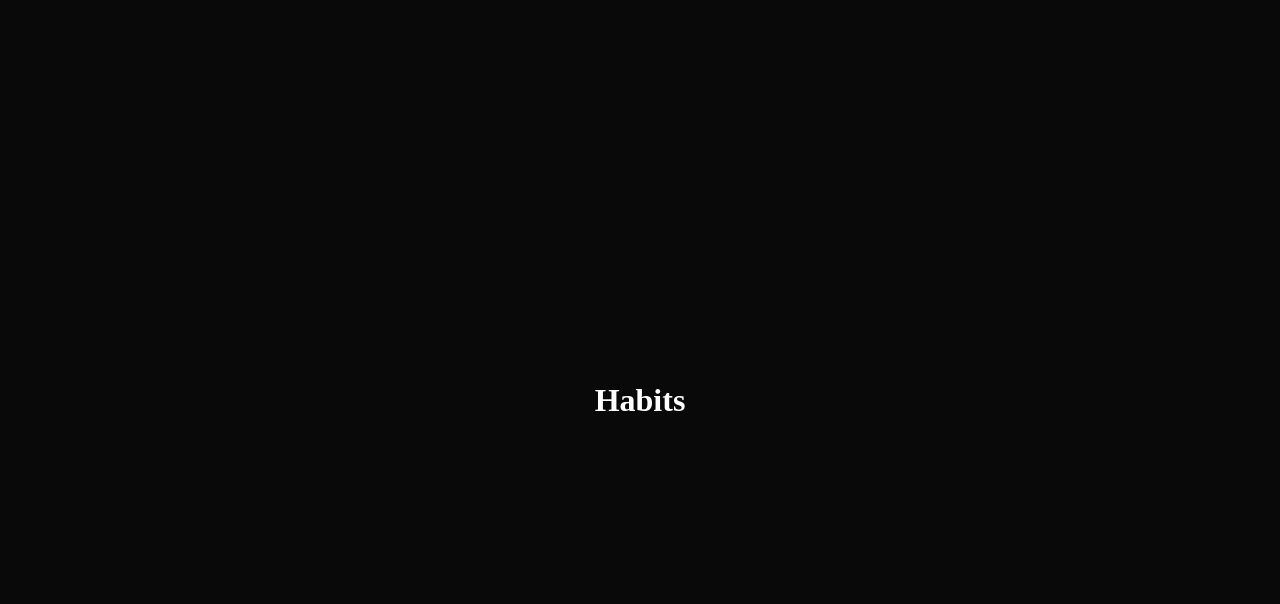
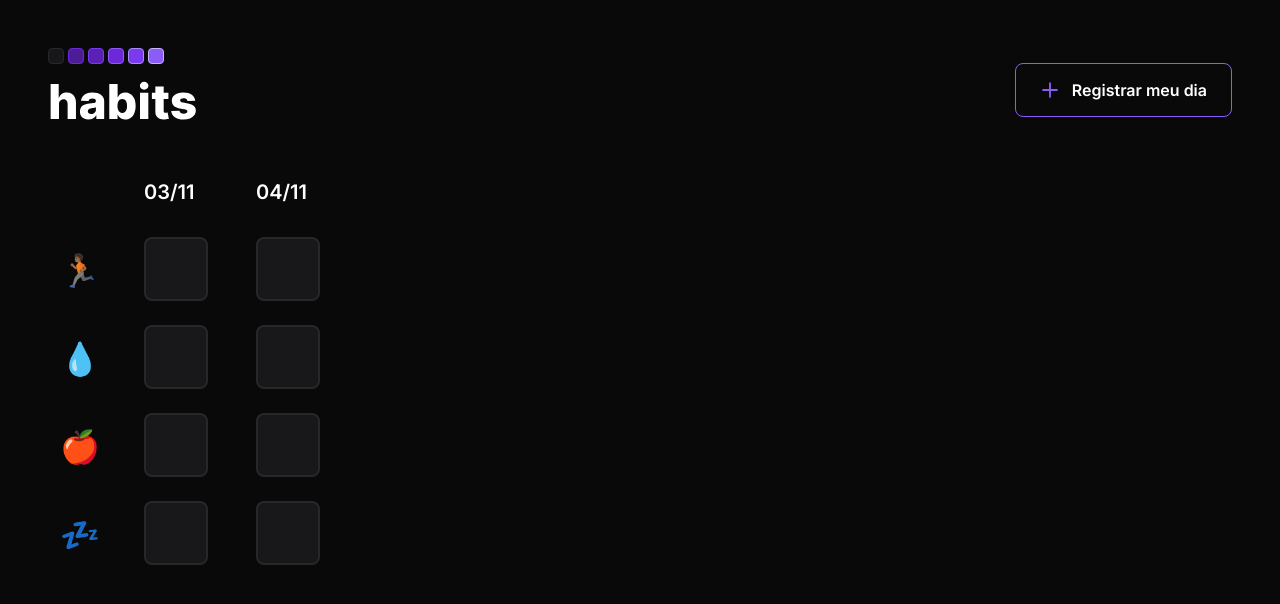
Before and after one commit to FrancoEdu/NLW-Setup, a plain HTML site: page index.html in a window 1280 px wide. Drawn offline with Linux system fonts and the light colour scheme.

Commit message:
Created button and checkbox with styles

```diff
--- a/index.html
+++ b/index.html
@@ -1,13 +1,45 @@
 <!DOCTYPE html>
 <html lang="en">
 <head>
+    <link rel="preconnect" href="https://fonts.googleapis.com">
+    <link rel="preconnect" href="https://fonts.gstatic.com" crossorigin>
+    <link href="https://fonts.googleapis.com/css2?family=Inter:wght@600&display=swap" rel="stylesheet">
+
     <meta charset="UTF-8">
     <meta http-equiv="X-UA-Compatible" content="IE=edge">
     <meta name="viewport" content="width=device-width, initial-scale=1.0">
+
     <link rel="stylesheet" href="style.css">
     <title>Habits</title>
 </head>
 <body>
-    <h1>Habits</h1>
+    <header>
+        <img src="./assets/logo.svg" alt="Logo amrca do aplicativo Habits">
+        <button id="registerDay"><img src="./assets/plus.svg" alt="Icone sinal de + roxo">Registrar meu dia</button>
+    </header>
+    <form id="form-habits">
+        <div class="habits">
+            <div class="habit">🏃🏾</div>
+            <div class="habit">💧</div>
+            <div class="habit">🍎</div>
+            <div class="habit">💤</div>
+        </div>
+        <div class="days">
+            <div class="day">
+                <div>03/11</div>
+                <input type="checkbox">
+                <input type="checkbox">
+                <input type="checkbox">
+                <input type="checkbox">
+            </div>
+            <div class="day">
+                <div>04/11</div>
+                <input type="checkbox">
+                <input type="checkbox">
+                <input type="checkbox">
+                <input type="checkbox">
+            </div>
+        </div>
+    </form>
 </body>
 </html>
--- a/style.css
+++ b/style.css
@@ -1,5 +1,7 @@
 *{
     margin: 0;
+    padding: 0;
+    box-sizing: border-box;
 }
 
 body {
@@ -7,8 +9,89 @@ body {
     color: white;
 
     /*alinhando ao centro da div que eh o body*/
-    display: grid;
-    place-items:center;
+    /*display: grid;
+    place-items:center;*/
 
     height: 100vh;
 }
+
+header{
+    display:flex;
+    align-items:center;
+    justify-content: space-between; /*espaço entre os elementos*/
+    padding: 48px;
+}
+
+#registerDay{
+    background-color: #09090A;
+    padding: 16px 24px; /* up and down 16px, left and right 24px*/
+    border-radius:8px;
+    border: 1px solid #8B5CF6;
+    color: white;
+    display:flex;
+    align-items: center; /*align-items somente funcionara caso exista um display:flex*/
+    font-family: "Inter";
+    font-weight; 600;
+    font-size: 16px;
+    line-height:125%;
+    gap: 12px; /*espaço entre os elementos definidos por espaço*/
+}
+
+#registerDay:hover{
+    background-color: #8B5CF6;
+    transition: 1s;
+    opacity: 0.7s;
+}
+
+#form-habits{
+    display: flex;
+    padding: 0 48px;
+}
+.habits{
+    margin-top:59px;
+    display: flex;
+    flex-direction: column;
+    gap:24px;
+}
+
+.habit{
+    display: flex;
+    width: 64px;
+    height: 64px;
+    font-size:32px;
+    align-items:center;
+    justify-content: center;
+}
+
+.days{
+    display: flex;
+    gap:48px;
+    margin-left: 32px;
+}
+.day{
+    display: flex;
+    flex-direction: column;
+    gap: 24px;
+}
+
+.day div{
+    margin-bottom: 8px;
+    font-family: "Inter";
+    font-weight; 600;
+    font-size: 20px;
+    line-height:125%;
+}
+
+input{
+    appearance: none;
+    -webkit-appearance: none;
+    width: 64px;
+    height: 64px;
+    border: 2px solid #27272A;
+    border-radius: 8px;
+    background: #18181B;
+}
+input:checked{
+    background: #8B5CF6;
+    border: 2px solid #A78BFA;
+}
```
